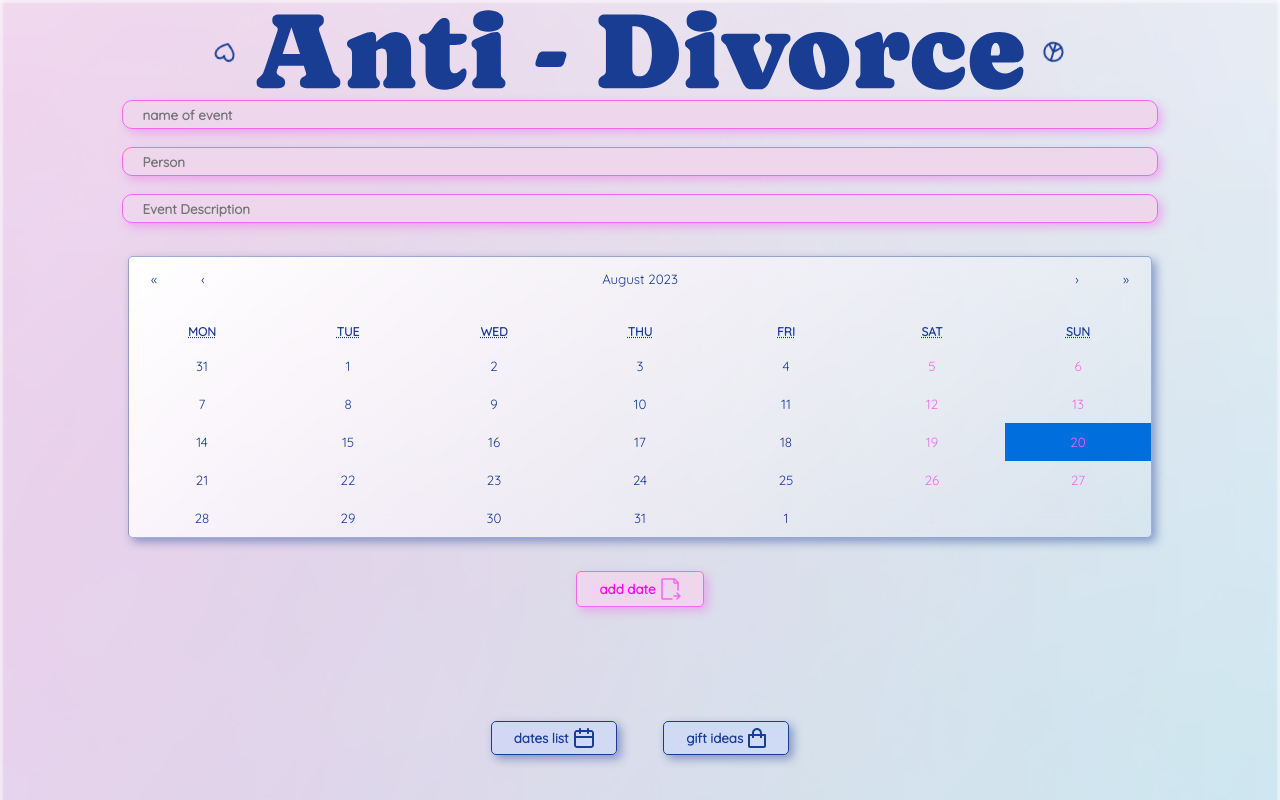
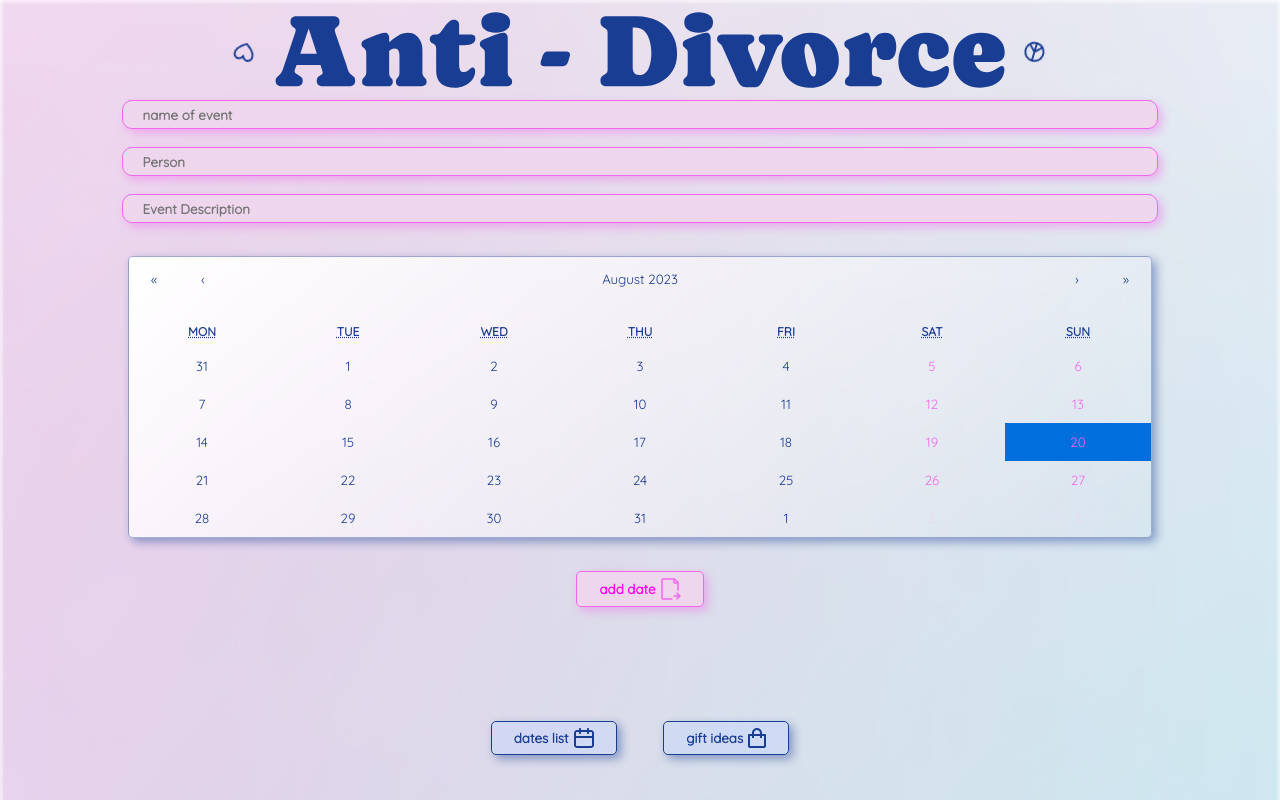
Before and after one commit to Letwah/divorce-app, a React (Vite) app: page / in a window 1280 px wide. Built offline with nearby package versions, Linux system fonts and the light colour scheme.

Commit message:
logo size

```diff
--- a/src/css/App.css
+++ b/src/css/App.css
@@ -49,7 +49,7 @@ p {
 }
 
 img.logo {
-  max-width: 60vw;
+  max-width: 60%;
 }
 
 .content {
@@ -87,14 +87,9 @@ img.logo {
   align-content: center;
   border-radius: 5px;
   border: 1px solid rgba(26, 61, 148, 0.4) !important;
-  background: linear-gradient(
-    138deg,
-    #fff 0%,
-    rgba(255, 255, 255, 0.49) 50.98%,
-    rgba(255, 255, 255, 0) 100%
-  ) !important;
+  background: linear-gradient(138deg, #fff 0%, rgba(255, 255, 255, 0.49) 50.98%, rgba(255, 255, 255, 0) 100%) !important;
   -webkit-backdrop-filter: blur(15px);
-  backdrop-filter: blur(15px);
+          backdrop-filter: blur(15px);
   box-shadow: 4px 4px 10px 0px rgba(26, 61, 148, 0.44);
 }
 
@@ -116,10 +111,7 @@ button.react-calendar__month-view__days__day--neighboringMonth {
   color: #eed7ed;
 }
 
-button.react-calendar__month-view__days__day:not(
-    button.react-calendar__month-view__days__day--weekend
-  )
-  abbr {
+button.react-calendar__month-view__days__day:not(button.react-calendar__month-view__days__day--weekend) abbr {
   color: #1a3d94;
 }
 
@@ -227,4 +219,4 @@ select {
   border-radius: 10px;
   padding: 10px;
   margin-right: 5px;
-} /*# sourceMappingURL=App.css.map */
+}/*# sourceMappingURL=App.css.map */
--- a/src/css/App.scss
+++ b/src/css/App.scss
@@ -80,7 +80,7 @@ p {
 }
 
 img.logo {
-  max-width: 60vw;
+  max-width: 60%;
 }
 
 .content {
```
Also changed, not shown: 1 other file (tests, documents, lock files or other folders).
